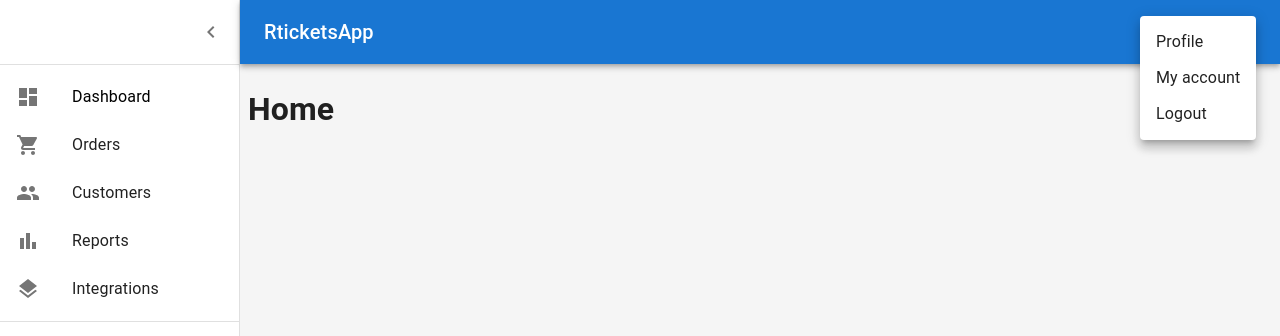
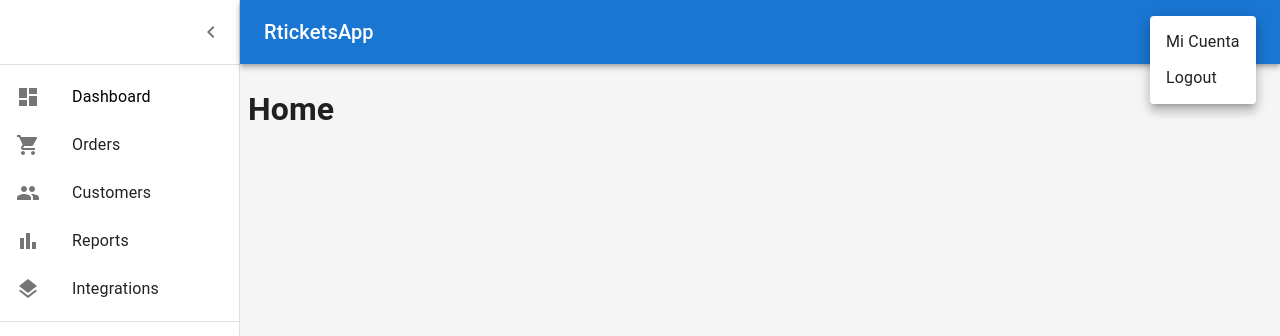
Before and after one commit to EzequielFerreras2/rtickets, a React (Create React App) app: page / in a window 1280 px wide. Both pictures are taken after a click on the button 1232 px from the left and 32 px from the top of the page. Shown: the top 336 px of the page. Built offline with nearby package versions, Linux system fonts and the light colour scheme.

Commit message:
Auth Context And Provider

```diff
--- a/src/Components/Common/NavMenu/NavMenu.jsx
+++ b/src/Components/Common/NavMenu/NavMenu.jsx
@@ -155,8 +155,8 @@ function DashboardContent() {
             open={Boolean(anchorEl)}
             onClose={handleClose}
             >
-              <MenuItem onClick={handleClose}>Profile</MenuItem>
-              <MenuItem onClick={handleClose}>My account</MenuItem>
+
+              <MenuItem onClick={handleClose}>Mi Cuenta</MenuItem>
               <MenuItem onClick={handleClose}>Logout</MenuItem>
             </Menu>
 
--- /dev/null
+++ b/src/Context/AuthContext/AuthContext.js
@@ -0,0 +1,3 @@
+import { createContext } from "react";
+
+    export const AuthContext = createContext();
--- /dev/null
+++ b/src/Context/Types/types.js
@@ -0,0 +1,6 @@
+export const types ={
+
+    login: '[AUTH] LOGIN',
+    logout: '[AUTH] LOGOUT'
+
+}
```
Also changed, not shown: src/Context/AuthContext/AtuhProvider.js (added, +13 -0 lines).
